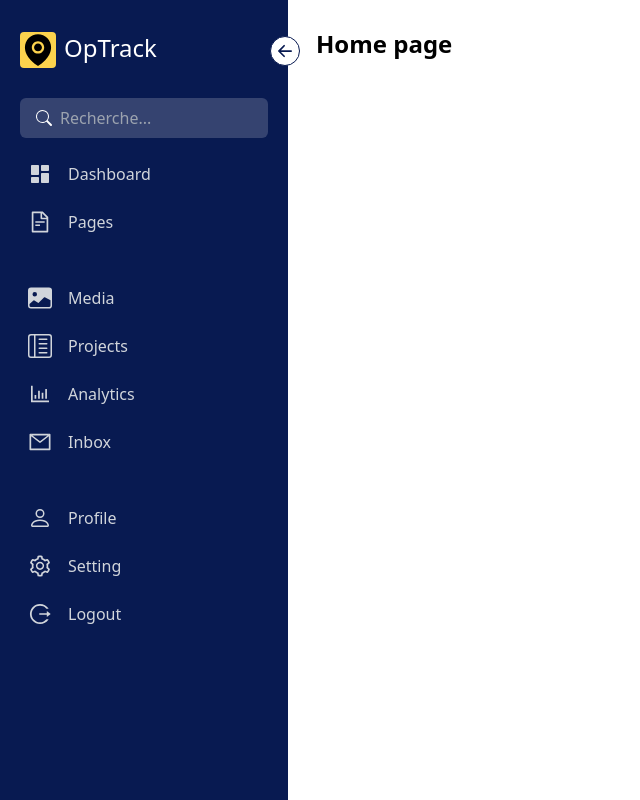
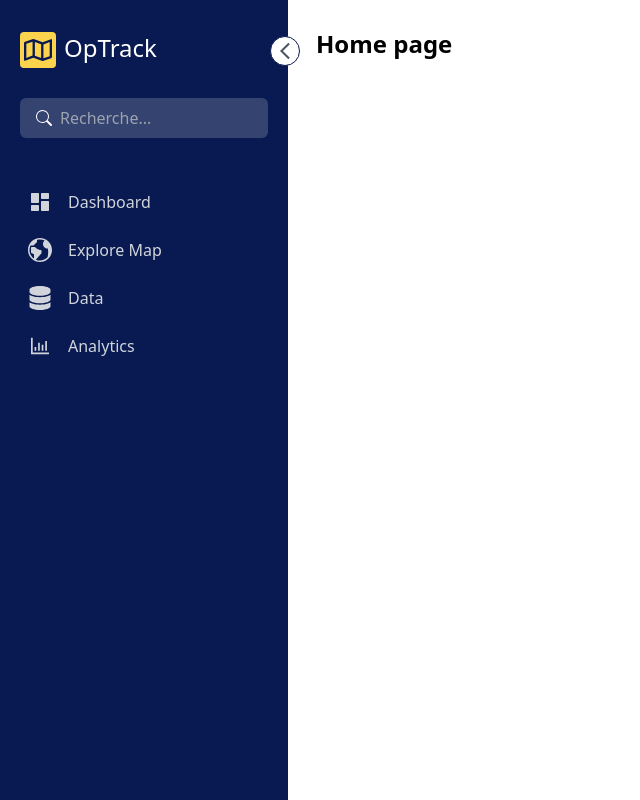
Before and after one commit to Banitongwa7/optrack, a Next.js app: page / in a window 1280 px wide. Shown: the whole page, without its empty margins (0-640 px from the left). Built offline with nearby package versions, Linux system fonts and the light colour scheme.

Commit message:
update layout.js, page.js and NavBar.jsx

```diff
--- a/src/app/layout.js
+++ b/src/app/layout.js
@@ -1,5 +1,6 @@
 import localFont from "next/font/local";
 import "./../styles/globals.css";
+import NavBar from "@/components/navbar/NavBar";
 
 const geistSans = localFont({
   src: "./../assets/fonts/GeistVF.woff",
@@ -14,7 +15,7 @@ const geistMono = localFont({
 
 export const metadata = {
   title: {
-    default : "OpTrack",
+    default: "OpTrack",
     template: "%s | OpTrack",
   },
   description: "OpTrack application developed by David Banitongwa",
@@ -29,7 +30,10 @@ export default function RootLayout({ children }) {
       <body
         className={`${geistSans.variable} ${geistMono.variable} antialiased`}
       >
-        {children}
+        <div className="flex ">
+          <NavBar />
+          {children}
+        </div>
       </body>
     </html>
   );
--- a/src/app/page.js
+++ b/src/app/page.js
@@ -1,67 +1,7 @@
-'use client'
-import { BsArrowLeftShort, BsFillImageFill, BsPerson, BsReverseLayoutTextSidebarReverse } from "react-icons/bs";
-import { useState } from "react";
-import {AiFillEnvironment, AiOutlineBarChart, AiOutlineFileText, AiOutlineLogout, AiOutlineMail, AiOutlineSetting} from "react-icons/ai"
-import { BsSearch } from "react-icons/bs";
-import {RiDashboardFill} from "react-icons/ri"
-
-
 export default function Home() {
-  const [open, setOpen] = useState(true)
-  const Menus = [
-    {title: "Dashboard" , icon: <RiDashboardFill/>},
-    {title: "Pages", icon: <AiOutlineFileText/>},
-    {title: "Media", spacing : true, icon: <BsFillImageFill/>},
-    {
-      title: "Projects",
-      icon: <BsReverseLayoutTextSidebarReverse/>,
-      submenu: true,
-      submenuItems:  [
-        {title: "Project 1"},
-        {title: "Project 2"},
-        {title: "Project 3"},
-      ]
-    },
-    {title: "Analytics", icon: <AiOutlineBarChart/>},
-    {title: "Inbox", icon: <AiOutlineMail/>},
-    {title: "Profile", spacing : true, icon: <BsPerson/>},
-    {title: "Setting", icon: <AiOutlineSetting/>},
-    {title: "Logout", icon: <AiOutlineLogout/>}
-  ]
   return (
-    <div className="flex ">
-      <div className={`bg-dark-purple h-screen p-5 pt-8 relative duration-300 ${open ? "w-72" : "w-20"}`}>
-        <BsArrowLeftShort className={`bg-white text-dark-purple rounded-full text-3xl absolute -right-3 top-9 border border-dark-purple cursor-pointer ${!open && "rotate-180"}`} onClick={() => setOpen(!open)}/>
-        <div className="inline-flex">
-          <AiFillEnvironment className={`bg-amber-300 rounded text-4xl block cursor-pointer float-left duration-500 mr-2 ${open && "rotate-[360deg]"}`}/>
-          <h1 className={`text-white origin-left font-medium text-2xl duration-300 ${!open && "scale-0"}`}>OpTrack</h1>
-        </div>
-
-        <div className={`flex items-center rounded-md bg-light-white mt-6 py-2 ${!open ? "px-2.5" : "px-4"}`}>
-          <BsSearch className={`text-white text-lg block float-left cursor-pointer ${open && "mr-2"}`}/>
-          <input type="search" placeholder="Recherche..." className={`text-base bg-transparent w-full text-white focus:outline-none ${!open && "hidden"}`}/>
-        </div>
-
-        <ul className="pt-2">
-          {Menus.map((menu, index) => (
-            <li key={index} className={`text-gray-300 text-sm flex items-center gap-x-4 cursor-pointer p-2 hover:bg-light-white rounded-md ${menu.spacing ? "mt-9" : "mt-2"}`}>
-              <span className="text-2xl block float-left">
-                {menu.icon}
-              </span>
-              <span className={`${!open && "hidden"} text-base font-medium flex-1 capitalize duration-300`}>{menu.title}</span>
-            </li>
-          ))}
-        </ul>
-      </div>
-
-
-
-
-
-
-      <div className="p-7">
-        <h1 className="text-2xl font-semibold">Home page</h1>
-      </div>
+    <div className="p-7">
+      <h1 className="text-2xl font-semibold">Home page</h1>
     </div>
   );
 }
--- a/src/components/navbar/NavBar.jsx
+++ b/src/components/navbar/NavBar.jsx
@@ -1,9 +1,46 @@
-import React from "react";
+"use client";
+import { useState } from "react";
+import {AiOutlineBarChart, AiOutlineFileText} from "react-icons/ai"
+import { BsSearch } from "react-icons/bs";
+import {RiDashboardFill} from "react-icons/ri"
+import { FaRegMap } from "react-icons/fa"
+import { MdArrowBackIosNew } from "react-icons/md";
+import { ImEarth } from "react-icons/im";
+import { FaDatabase } from "react-icons/fa6"
 
 export default function NavBar() {
+  const [open, setOpen] = useState(true)
+  const Menus = [
+    {title: "Dashboard" , spacing : true, icon: <RiDashboardFill/>},
+    {title: "Explore map", icon: <ImEarth/>},
+    {title: "Data", icon: <FaDatabase/>},
+    {title: "Analytics", icon: <AiOutlineBarChart/>},
+  ]
+
   return (
-    <div className="flex items-center justify-center w-screen h-screen p-10 space-x-6 bg-gray-300">
-      <h1 className="text-6xl font-bold">Navbar</h1>
-    </div>
+    <div className={`bg-dark-purple h-screen p-5 pt-8 relative duration-300 ${open ? "w-72" : "w-20"}`}>
+        <MdArrowBackIosNew className={`bg-white p-1 text-gray-600 rounded-full text-3xl absolute -right-3 top-9 border border-dark-purple cursor-pointer ${!open && "rotate-180"}`} onClick={() => setOpen(!open)}/>
+        <div className="inline-flex">
+          <FaRegMap className={`bg-amber-300 text-dark-purple p-1 rounded text-4xl block cursor-pointer float-left duration-500 mr-2 ${open && "rotate-[360deg]"}`}/>
+          <h1 className={`text-white origin-left font-medium text-2xl duration-300 ${!open && "scale-0"}`}>OpTrack</h1>
+        </div>
+
+        <div className={`flex items-center rounded-md bg-light-white mt-6 py-2 ${!open ? "px-2.5" : "px-4"}`}>
+          <BsSearch className={`text-white text-lg block float-left cursor-pointer ${open && "mr-2"}`}/>
+          <input type="search" placeholder="Recherche..." className={`text-base bg-transparent w-full text-white focus:outline-none ${!open && "hidden"}`}/>
+        </div>
+
+        <ul className="pt-2">
+          {Menus.map((menu, index) => (
+            <li key={index} className={`text-gray-300 text-sm flex items-center gap-x-4 cursor-pointer p-2 hover:bg-light-white rounded-md ${menu.spacing ? "mt-9" : "mt-2"}`}>
+              <span className="text-2xl block float-left">
+                {menu.icon}
+              </span>
+              <span className={`${!open && "hidden"} text-base font-medium flex-1 capitalize duration-300`}>{menu.title}</span>
+            </li>
+          ))}
+        </ul>
+      </div>
+
   );
 }
```
